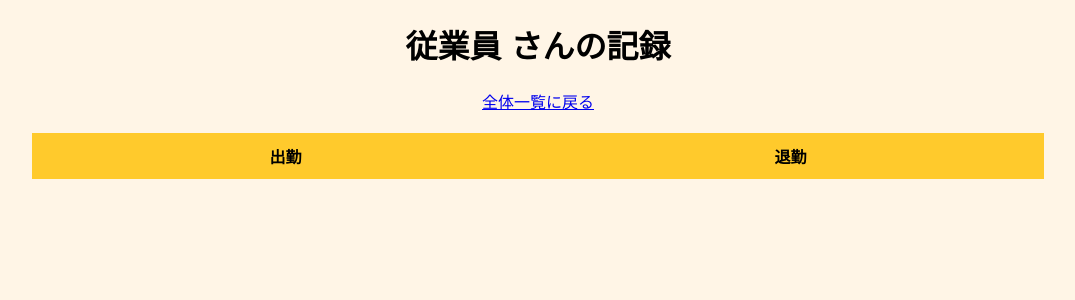
After one commit to fukuda-hiroki/20260109_kinmu, a PHP site: page /user_history.php in a window 1280 px wide. The commit adds this page. Shown: the top 300 px of the page, without its empty margins (102-1177 px from the left). Run offline with PHP 8.4, Linux system fonts and the light colour scheme; tables that the repository leaves empty or names only in its code hold one stand-in row (values such as "Sample post"); lists and menus that the app fills with data are empty.

Commit message:
従業員氏名追加したがええか？

```diff
--- a/db.php
+++ b/db.php
@@ -28,4 +28,10 @@ try {
     // 接続エラーの本当の理由を表示させる
     exit('DB接続エラー詳細: ' . $e->getMessage());
 }
+
+// 従業員一覧を取得する関数
+function getJugyoinList($pdo) {
+    $stmt = $pdo->query("SELECT * FROM jugyoin ORDER BY id ASC");
+    return $stmt->fetchAll(PDO::FETCH_ASSOC);
+}
 ?>
--- /dev/null
+++ b/user_history.php
@@ -0,0 +1,56 @@
+<?php
+require 'db.php';
+$id = $_GET['id'] ?? null;
+$stmt = $pdo->prepare("SELECT k.*, j.name FROM kiroku k JOIN jugyoin j ON k.jugyoin_id = j.id WHERE k.jugyoin_id = ? ORDER BY k.start_work DESC");
+$stmt->execute([$id]);
+$rows = $stmt->fetchAll();
+?>
+<!DOCTYPE html>
+<html>
+
+<head>
+    <title>個人別履歴</title>
+    <style>
+        body {
+            background-color: #fff5e6;
+            font-family: sans-serif;
+            text-align: center;
+        }
+
+        table {
+            width: 80%;
+            margin: 20px auto;
+            border-collapse: collapse;
+            background: white;
+        }
+
+        th,
+        td {
+            border: 1px solid #ffca2c;
+            padding: 10px;
+        }
+
+        th {
+            background-color: #ffca2c;
+        }
+    </style>
+</head>
+
+<body>
+    <h1><?= htmlspecialchars($rows[0]['name'] ?? '従業員') ?> さんの記録</h1>
+    <a href="index.php">全体一覧に戻る</a>
+    <table>
+        <tr>
+            <th>出勤</th>
+            <th>退勤</th>
+        </tr>
+        <?php foreach ($rows as $row): ?>
+            <tr>
+                <td><?= $row['start_work'] ?></td>
+                <td><?= $row['end_work'] ?: '勤務中' ?></td>
+            </tr>
+        <?php endforeach; ?>
+    </table>
+</body>
+
+</html>
```
Also changed, not shown: index.php (+14 -4 lines), shukkin.php (+7 -1 lines), taikin.php (+9 -1 lines).
